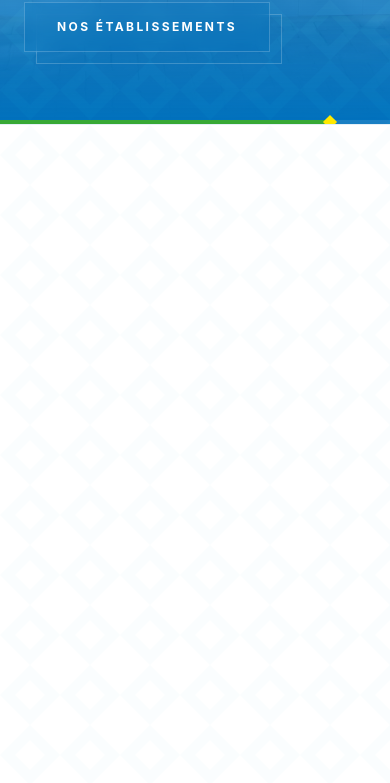
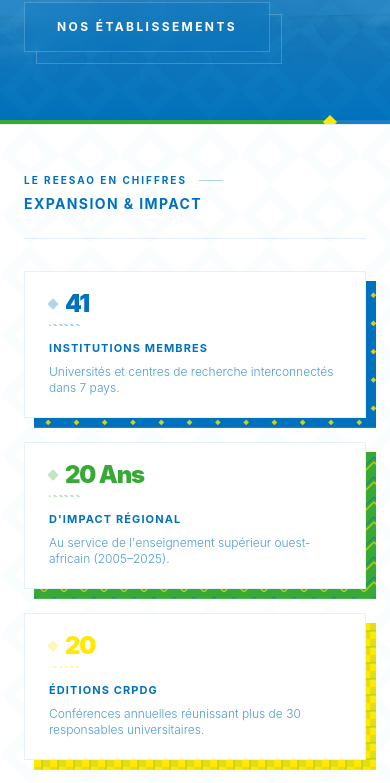
Before and after one commit to BabsWade/reesao-webportal-vuejs, a Vue app: page / in a window 390 px wide. Shown: the part 720-1503 px from the top of the page. Built offline with nearby package versions, Linux system fonts and the light colour scheme; no server answers.

Commit message:
fix header ajout espace

```diff
--- a/src/components/Stats.vue
+++ b/src/components/Stats.vue
@@ -62,7 +62,7 @@
 </script>
 
 <template>
-  <section class="relative bg-white pt-500 font-sans overflow-hidden border-y border-[#0071bd]/10 py-12 lg:py-16 scroll-mt-[120]" id="stats" aria-label="Bandeau Indicateurs et Partenaires">
+  <section class="relative bg-white font-sans overflow-hidden border-y border-[#0071bd]/10 py-12 lg:py-16" id="stats" aria-label="Bandeau Indicateurs et Partenaires">
 
     <div
       class="absolute inset-0 z-0 opacity-[0.02] pointer-events-none mix-blend-multiply"
```
